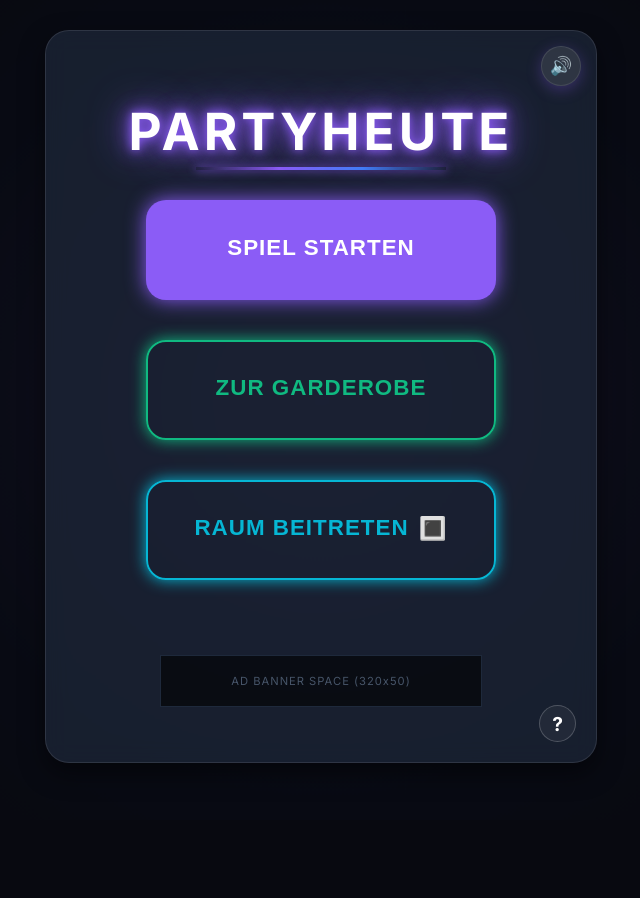
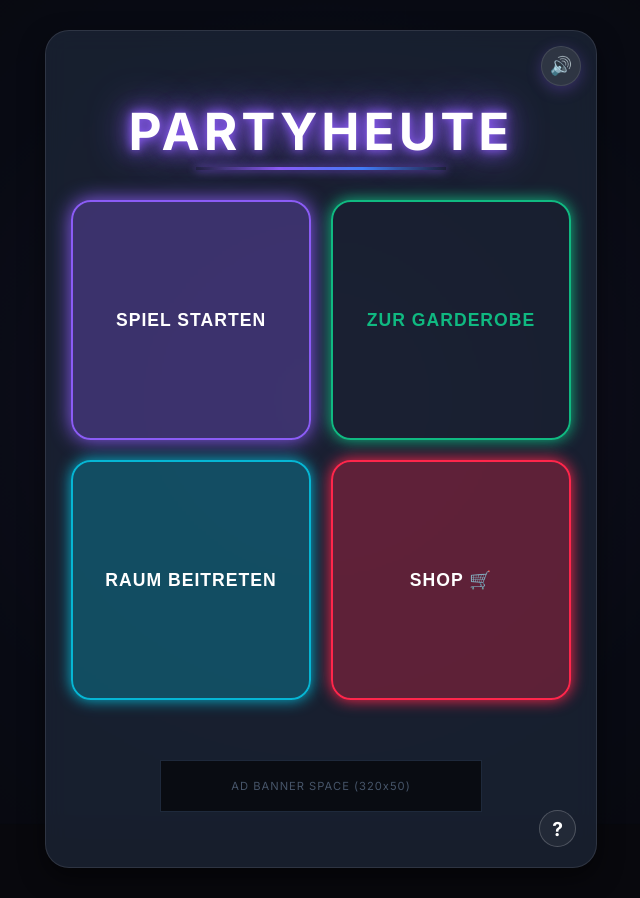
Before and after one commit to Ardit224/partyHeute, a Flask app: page / in a window 1280 px wide. Shown: the whole page, without its empty margins (319-959 px from the left). Before the commit the page ends 763 px from the top, so only its background shows below. Run offline with Flask 3, Linux system fonts and the light colour scheme; some libraries are stand-ins or nearby versions.

Commit message:
optik hauptmenü und rad mittiger

```diff
--- a/static/script.js
+++ b/static/script.js
@@ -336,11 +336,15 @@ style.innerHTML = `
         align-items: center;
         position: relative;
         margin: 30px auto;
-        width: 300px;
-        height: 300px;
+        width: 100%;
+        max-width: 320px;
+        aspect-ratio: 1 / 1;
+        height: auto;
         background: transparent;
     }
     #rouletteWheel {
+        width: 100%;
+        height: 100%;
         border-radius: 50%;
         background: transparent;
         box-shadow: 0 0 20px rgba(0,0,0,0.5);
@@ -405,7 +409,7 @@ style.innerHTML = `
     .char-card.selected { background: rgba(176, 38, 255, 0.15); box-shadow: 0 0 20px var(--neon-purple); transform: translateY(-3px); }
     .char-portrait { width: 90px; height: 90px; display: flex; align-items: center; justify-content: center; overflow: hidden; border-radius: 50%; margin-bottom: 12px; background: rgba(255,255,255,0.08); font-size: 3.5rem; border: 2px solid rgba(255,255,255,0.1); }
     .char-portrait img { width: 100%; height: 100%; object-fit: cover; }
-    .char-name { font-size: 1.1rem; color: #fff; font-weight: 700; margin-bottom: 12px; text-shadow: 0 2px 4px rgba(0,0,0,0.5); }
+    .char-name { font-size: 0.9rem; color: #fff; font-weight: 700; margin-bottom: 12px; text-shadow: 0 2px 4px rgba(0,0,0,0.5); }
     .neon-checkbox { width: 30px; height: 30px; border: 2px solid var(--neon-purple); border-radius: 8px; position: relative; transition: all 0.2s; background: rgba(0,0,0,0.2); }
     .neon-checkbox.checked { background: var(--neon-purple); box-shadow: 0 0 12px var(--neon-purple); }
     .neon-checkbox.checked::after { content: '✓'; position: absolute; top: -4px; left: 5px; font-size: 22px; color: white; font-weight: bold; }
--- a/static/storage.js
+++ b/static/storage.js
@@ -91,7 +91,7 @@ function listeAnzeigen() {
             uebersichtGrid.innerHTML += `
                 <div class="gaeste-card">
                     <div class="avatar-wrapper" style="width: 60px; height: 60px;">${spieler.emoji}</div>
-                    <div style="font-size: 0.8rem; font-weight: 900; margin-top: 8px; letter-spacing: 1px;">${spieler.name}</div>
+                    <div style="font-size: 0.7rem; font-weight: 900; margin-top: 8px; letter-spacing: 1px;">${spieler.name}</div>
 
                     <div style="width: 100%; margin-top: 15px;">
                         <div class="control-row">
--- a/static/style.css
+++ b/static/style.css
@@ -255,7 +255,7 @@ button:active {
 .spieler-name {
     display: block;
     font-weight: bold;
-    font-size: 16px;
+    font-size: 13px;
     color: var(--text);
     margin-bottom: 4px;
     white-space: nowrap;
@@ -450,7 +450,7 @@ button:active {
 .spieler-name-display {
     font-weight: bold;
     color: #f472b6;
-    font-size: 1.1em;
+    font-size: 0.9em;
     text-shadow: 1px 1px 2px rgba(0,0,0,0.5);
 }
 
@@ -478,11 +478,20 @@ button:active {
 }
 
 .main-nav {
-    display: flex;
-    flex-direction: column;
-    gap: 25px;
+    display: grid;
+    grid-template-columns: repeat(2, 1fr);
+    gap: 20px;
     margin-top: 30px;
-    align-items: center;
+    width: 100%;
+}
+
+.main-nav .nav-btn {
+    height: auto;
+    aspect-ratio: 1 / 1;
+    font-size: 1.1rem;
+    margin: 0;
+    max-width: none;
+    padding: 15px;
 }
 
 /* --- WARDROBE (GARDEROBE) SPECIFIC STYLES --- */
@@ -649,8 +658,8 @@ button:active {
 }
 
 .btn-cyber-purple {
-    background: #8b5cf6;
-    border: none;
+    background: rgba(139, 92, 246, 0.3);
+    border: 2px solid #8b5cf6;
     box-shadow: 0 0 20px #8b5cf6;
     color: #fff;
 }
@@ -663,10 +672,10 @@ button:active {
 }
 
 .btn-cyber-red {
-    background: transparent;
+    background: rgba(255, 38, 75, 0.3);
     border: 2px solid var(--neon-red);
     box-shadow: 0 0 15px var(--neon-red);
-    color: var(--neon-red);
+    color: #fff;
     /* Extrem-Padding entfernt, nutzt Basis-Zentrierung */
 }
 
@@ -715,10 +724,10 @@ button:active {
 .horizontal-player-row::-webkit-scrollbar { display: none; }
 
 .btn-cyber-blue {
-    background: transparent;
+    background: rgba(6, 182, 212, 0.3);
     border: 2px solid #06b6d4;
     box-shadow: 0 0 15px #06b6d4;
-    color: #06b6d4;
+    color: #fff;
     display: flex;
     align-items: center;
     justify-content: center;
@@ -749,6 +758,8 @@ button:active {
     position: relative;
     width: 320px;
     height: 320px;
+    max-width: 100%;
+    box-sizing: border-box;
     margin: 40px auto;
     border: 10px solid rgba(255, 255, 255, 0.05);
     border-radius: 50%;
--- a/templates/index.html
+++ b/templates/index.html
@@ -28,12 +28,11 @@
             <h1 class="title-glow">PARTYHEUTE</h1>
             <div class="neon-line"></div>
 
-            <div class="main-nav" style="width: 100%;">
+            <div class="main-nav">
                 <button class="nav-btn btn-cyber-purple" onclick="geheZuSpiele()">SPIEL STARTEN</button>
                 <button class="nav-btn btn-cyber-green" onclick="geheZuGarderobe()">ZUR GARDEROBE</button>
-                <button class="nav-btn btn-cyber-blue" onclick="customAlert('Raum-System folgt in Kürze! 🌐')">
-                    RAUM BEITRETEN <span style="font-size: 1.4rem;">🔳</span>
-                </button>
+                <button class="nav-btn btn-cyber-blue" onclick="customAlert('Raum-System folgt in Kürze! 🌐')">RAUM BEITRETEN</button>
+                <button class="nav-btn btn-cyber-red" onclick="customAlert('Shop folgt in Kürze! 🛒')">SHOP 🛒</button>
             </div>
 
             <div style="margin-top: 60px; width: 100%;">
```
